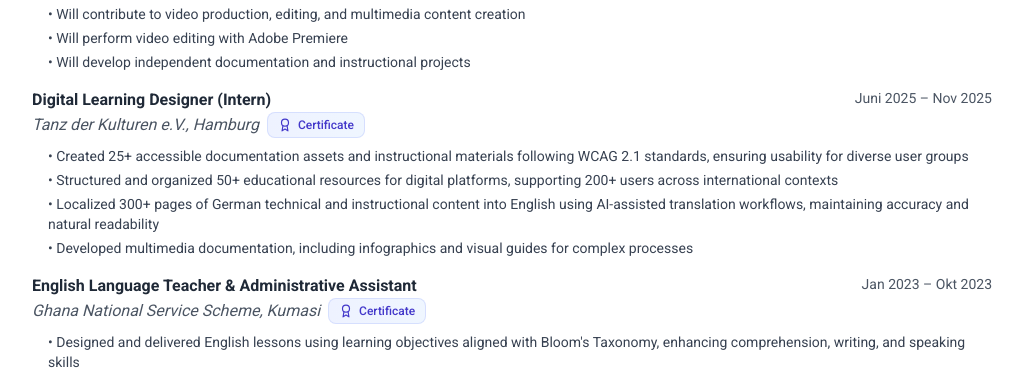
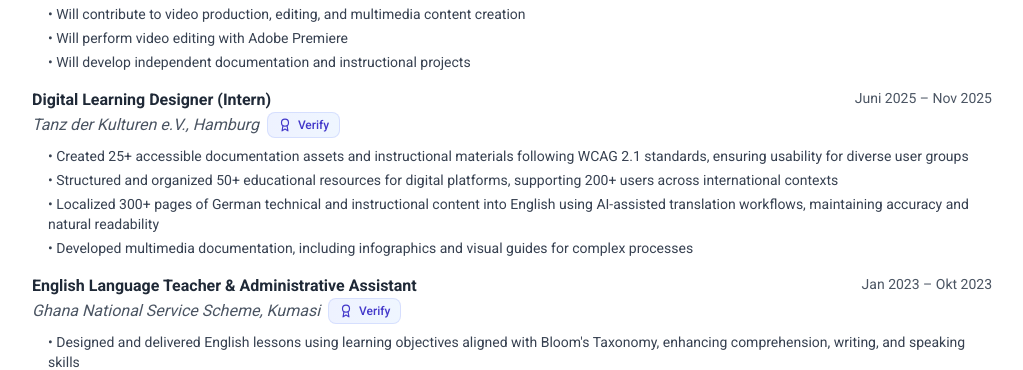
Before and after one commit to Samuelsen1/VS-Code-Port1, a Next.js app: page /cv in a window 1280 px wide. Shown: the part 884-1254 px from the top of the page, without its empty margins (128-1151 px from the left). Built offline with nearby package versions, Linux system fonts and the light colour scheme.

Commit message:
Change internship certificate labels from Certificate to Verify on CV page

```diff
--- a/app/cv/page.js
+++ b/app/cv/page.js
@@ -219,7 +219,7 @@ export default function DigitalLearningCV() {
                     title={language === 'de' ? 'Zertifikat anzeigen' : 'View Certificate'}
                   >
                     <Award className="w-3.5 h-3.5" />
-                    <span>{language === 'de' ? 'Zertifikat' : 'Certificate'}</span>
+                    <span>{lang.verify}</span>
                   </a>
                 </div>
               </div>
@@ -247,7 +247,7 @@ export default function DigitalLearningCV() {
                     title={language === 'de' ? 'Zertifikat anzeigen' : 'View Certificate'}
                   >
                     <Award className="w-3.5 h-3.5" />
-                    <span>{language === 'de' ? 'Zertifikat' : 'Certificate'}</span>
+                    <span>{lang.verify}</span>
                   </a>
                 </div>
               </div>
```
